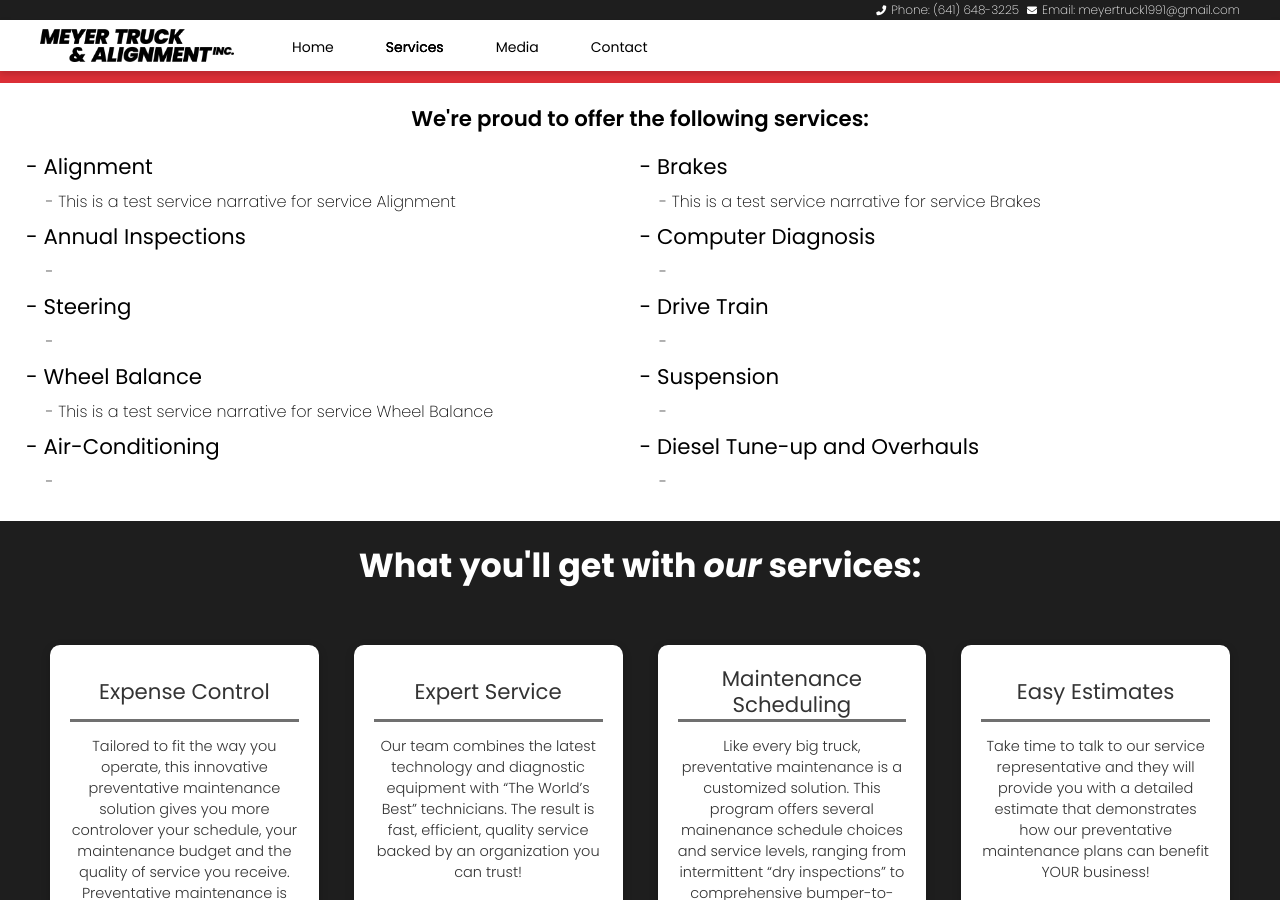
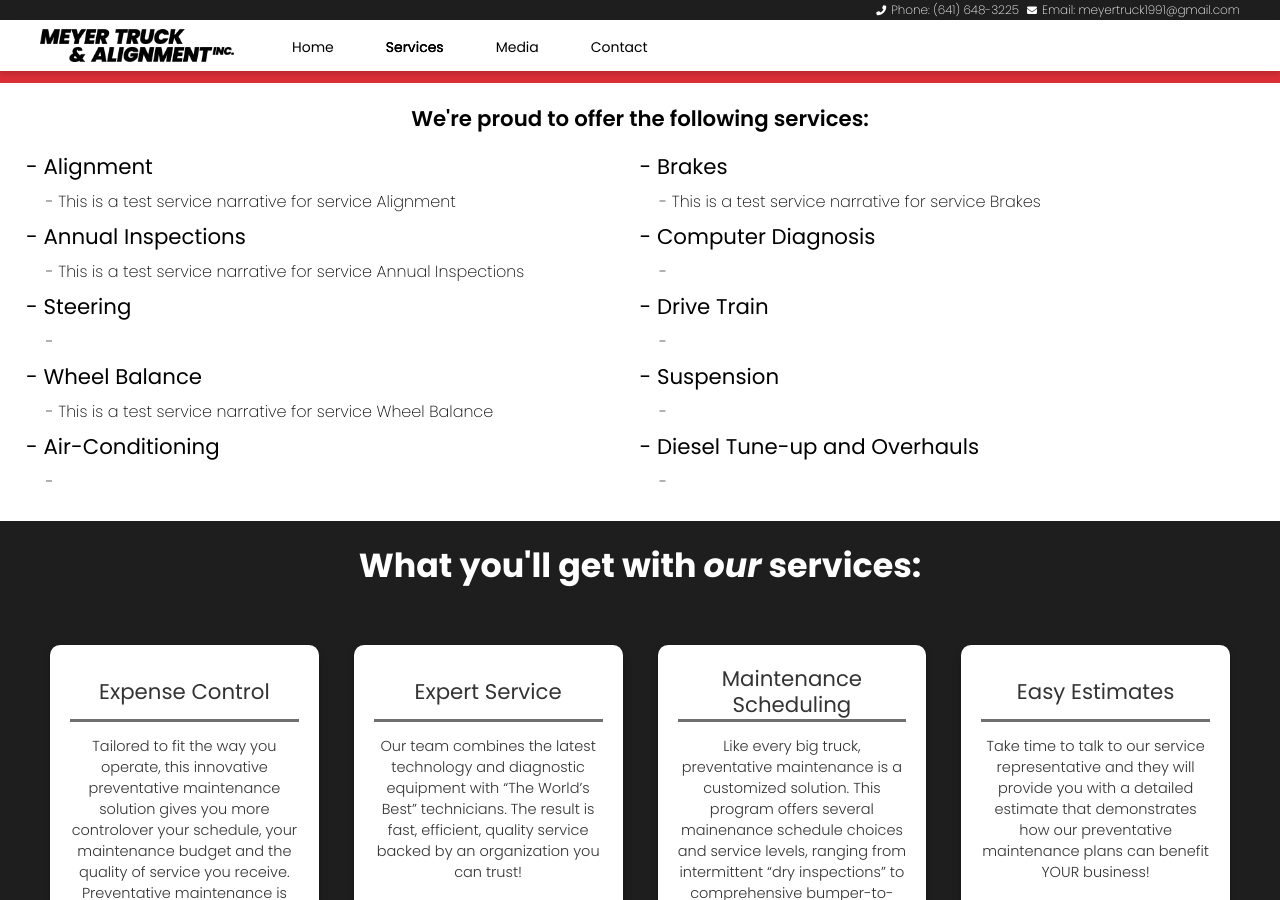
Before and after one commit to Abkes-Solutions-LLC/meyer-truck-and-alignment-website, a Jekyll site: the page built from services.html, in a window 1280 px wide and 900 px high, scrolled down 370 px. Built offline with Jekyll 4.4.1, drawn with Linux system fonts in a browser that asks for light colours; nearby versions of some CDN libraries.

Commit message:
Updated Annual Inspections

```diff
--- a/_services/annual-inspections.markdown
+++ b/_services/annual-inspections.markdown
@@ -1,4 +1,6 @@
 ---
 title: Annual Inspections
-date: 2022-03-11 17:53:00 Z
+date: 2022-03-11 11:53:00 -06:00
 ---
+
+This is a test service narrative for service Annual Inspections
```
